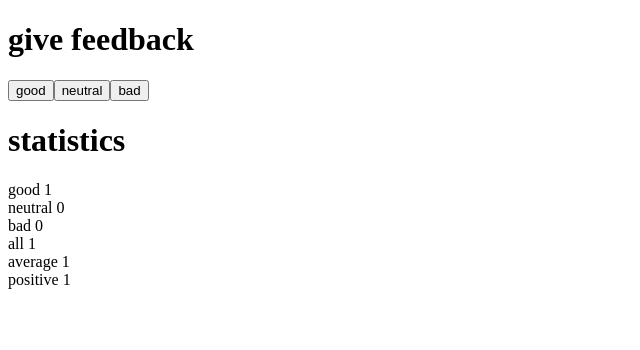
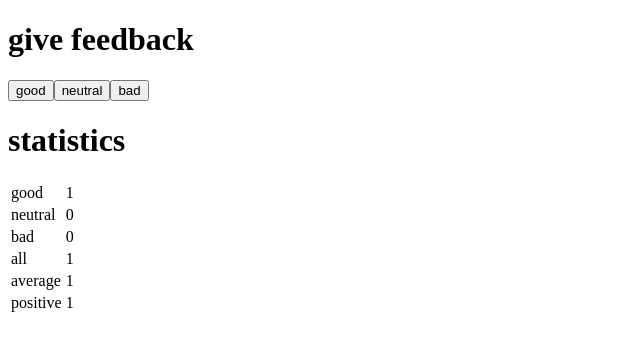
Before and after one commit to yourface97/fullstackopen, a React (Create React App) app in the folder part1/1.6-1.11/: page / in a window 1280 px wide. Both pictures are taken after a click on the button "good". Shown: the top 350 px of the page, without its empty margins (0-640 px from the left). Built offline with nearby package versions, Linux system fonts and the light colour scheme.

Commit message:
Initial commit 1.11

```diff
--- a/part1/1.6-1.11/src/App.js
+++ b/part1/1.6-1.11/src/App.js
@@ -26,7 +26,10 @@
 const StatisticLine = ({text, value}) => {
   return(
     <>
-      {text} {value}
+      <tr>
+        <td>{text}</td>
+        <td>{value}</td>
+      </tr>
     </>
   )
 }
@@ -43,14 +46,16 @@
   return(
     <>
       <h1>statistics</h1>
-      <p>
-        <StatisticLine text='good' value={clicks.good}/><br />
-        <StatisticLine text='neutral' value={clicks.neutral}/><br />
-        <StatisticLine text='bad' value={clicks.bad}/><br />
-        <StatisticLine text='all' value={clicks.all}/><br />
-        <StatisticLine text='average' value={average}/><br />
-        <StatisticLine text='positive' value={positive}/><br />
-      </p>
+      <table>
+        <tbody>
+          <StatisticLine text='good' value={clicks.good}/>
+          <StatisticLine text='neutral' value={clicks.neutral}/>
+          <StatisticLine text='bad' value={clicks.bad}/>
+          <StatisticLine text='all' value={clicks.all}/>
+          <StatisticLine text='average' value={average}/>
+          <StatisticLine text='positive' value={positive}/>
+        </tbody>
+      </table>
     </>
   )
 }
```
